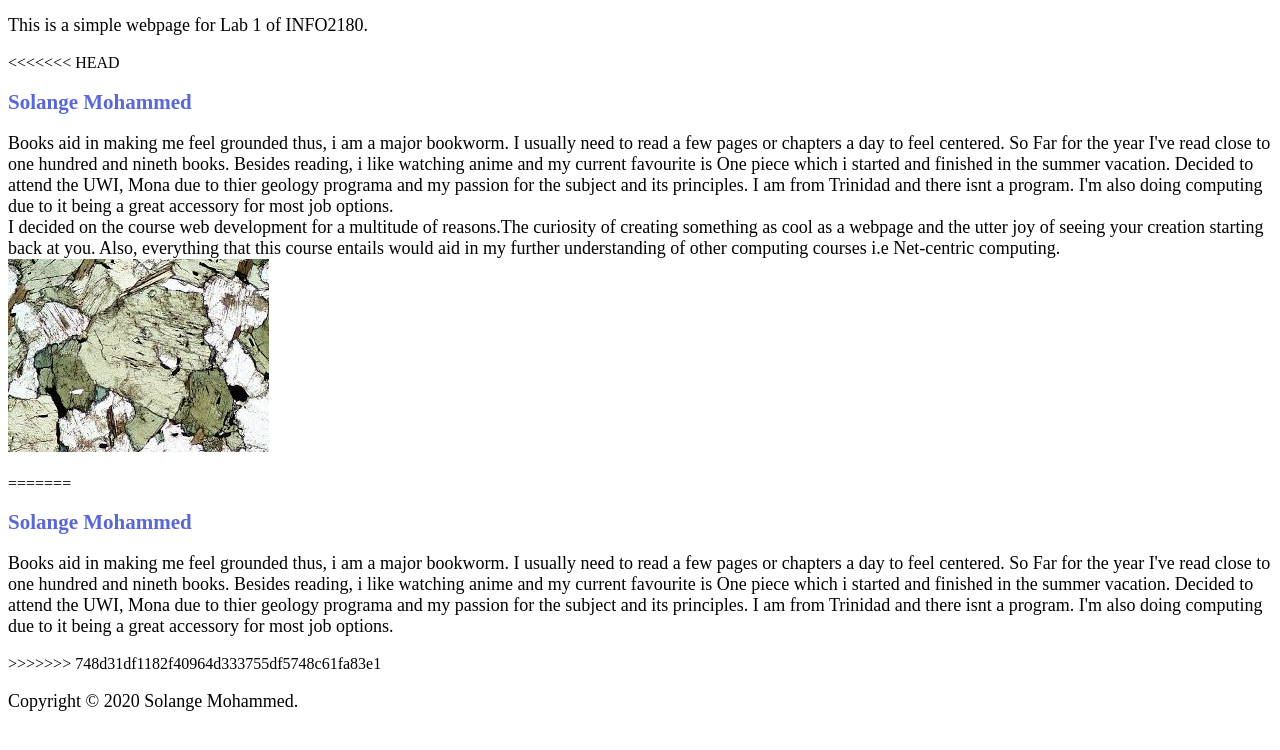
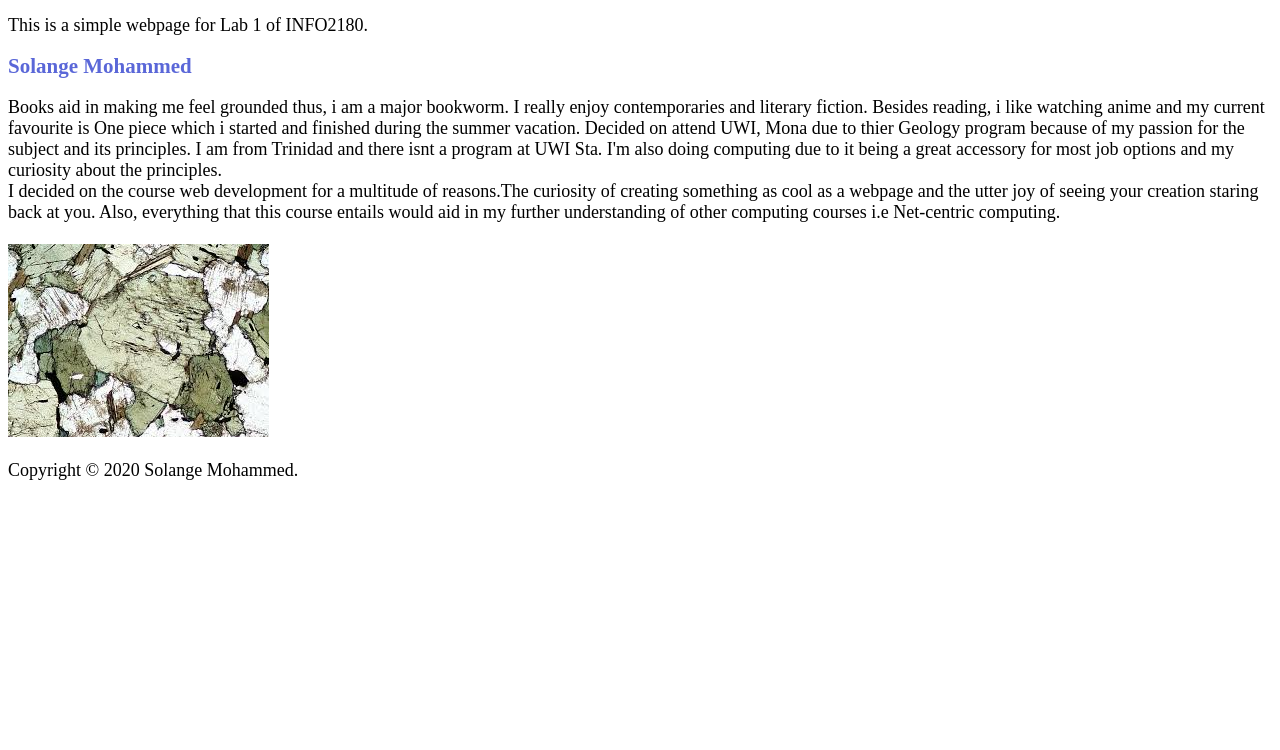
Before and after one commit to SolangeMohammed/info2180-lab1, a plain HTML site: page index.html in a window 1280 px wide. Shown: the part 46-796 px from the top of the page. Drawn offline with Linux system fonts and the light colour scheme.

Commit message:
Made some changes to index

```diff
--- a/index.html
+++ b/index.html
@@ -13,30 +13,21 @@
     <p>This is a simple webpage for Lab 1 of INFO2180.</p>
     </header>
     <main>
-<<<<<<< HEAD
         <h2>Solange Mohammed</h2>
-        <p>Books aid in making me feel grounded thus, i am a major bookworm. I usually need to read a few pages or chapters a day to feel centered.
-        So Far for the year I've read close to one hundred and nineth books.
-        Besides reading, i like watching anime and my current favourite is One piece which i started and finished in the summer vacation.
-        Decided to attend the UWI, Mona due to thier geology programa and my passion for the subject and its principles.
-        I am from Trinidad and there isnt a program. I'm also doing computing due to it being a great accessory for most job options.
+        <p>Books aid in making me feel grounded thus, i am a major bookworm. I really enjoy contemporaries and literary fiction.
+        Besides reading, i like watching anime and my current favourite is One piece which i started and finished during the summer vacation.
+        Decided on attend UWI, Mona due to thier Geology program because of my passion for the subject and its principles.
+        I am from Trinidad and there isnt a program at UWI Sta. I'm also doing computing due to it being a great accessory for most job options and my curiosity about the principles.
         <br>
         I decided on the course web development for a multitude of reasons.The curiosity of creating something as
-        cool as a webpage and the utter joy of seeing your creation starting back at you. Also, everything that this course entails would aid in my further understanding
+        cool as a webpage and the utter joy of seeing your creation staring back at you. Also, everything that this course entails would aid in my further understanding
         of other computing courses i.e Net-centric computing.
 
+        <br>
+        <br>
         <img src="Mineral.jpg"  alt="Mineral Under thinsection"/>
         </p>
-=======
-      <h2>Solange Mohammed</h2>
-      <p>Books aid in making me feel grounded thus, i am a major bookworm. I usually need to read a few pages or chapters a day to feel centered.
-       So Far for the year I've read close to one hundred and nineth books.
-       Besides reading, i like watching anime and my current favourite is One piece which i started and finished in the summer vacation.
-       Decided to attend the UWI, Mona due to thier geology programa and my passion for the subject and its principles.
-       I am from Trinidad and there isnt a program. I'm also doing computing due to it being a great accessory for most job options.
 
-      </p>
->>>>>>> 748d31df1182f40964d333755df5748c61fa83e1
     </main>
     <footer>
       <p>Copyright &copy; 2020 Solange Mohammed.</p>
```
